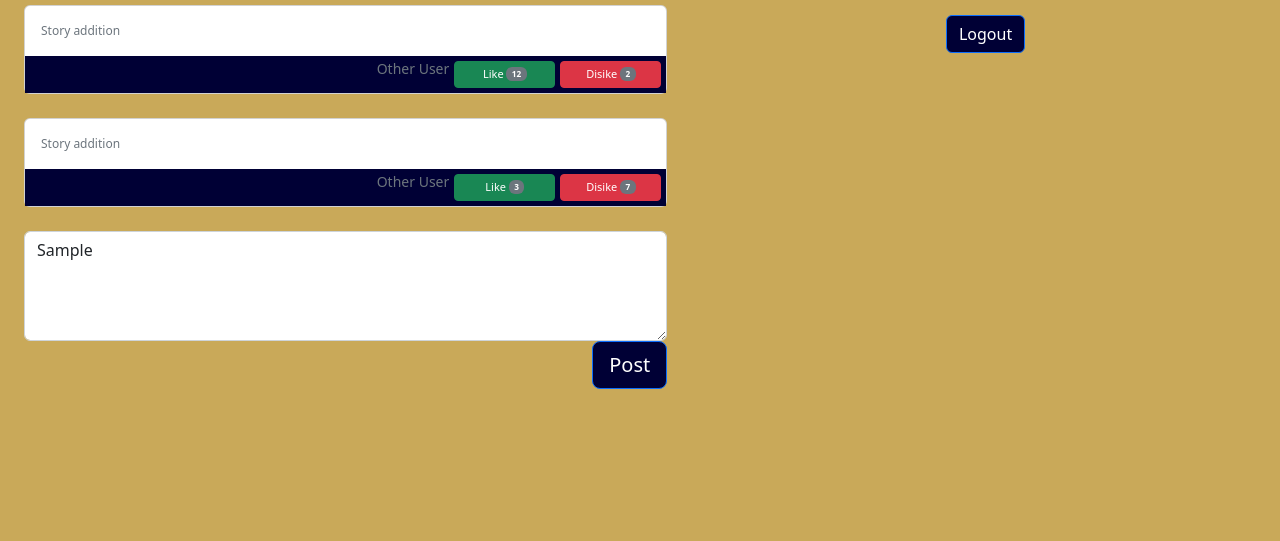
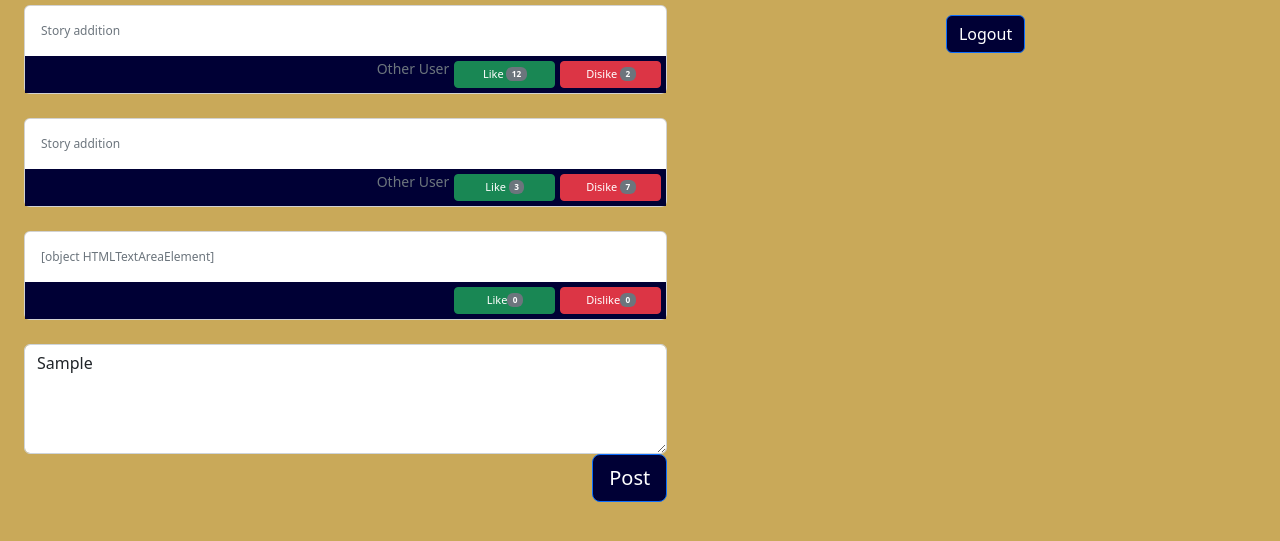
Before and after one commit to MonkeyMan123476/startup, a plain HTML site: page home.html in a window 1280 px wide. Both pictures are taken after typing "Sample" into the empty fields and a click on the button "Post". Shown: the part 163-704 px from the top of the page. Drawn offline with nearby package versions, Linux system fonts and the light colour scheme; a web font is replaced by a local one.

Commit message:
Added JavaScript functions to add HTML for each story post.

```diff
--- a/home.html
+++ b/home.html
@@ -2,6 +2,7 @@
 <html lang="en">
     <head>
         <meta name="viewport" content="width=device-width, initial-scale=1" />
+
         <link rel="stylesheet" href="main.css" />
         <link
           href="https://cdn.jsdelivr.net/npm/bootstrap@5.2.3/dist/css/bootstrap.min.css"
@@ -36,7 +37,7 @@
                                 <p class="card-text">Story addition</p>
                             </div>
                             <div class="buttons">
-                                <h5 class="card-title">Other User</h5>
+                                <h5 class="card-email">Other User</h5>
                                 <div class="likes">
                                     <button type="button" class="btn btn-sm btn-success">Like <span class="badge bg-secondary">12</span></button>
                                     <button type="button" class="btn btn-sm btn-danger">Disike <span class="badge bg-secondary">2</span></button>
@@ -50,7 +51,7 @@
                                 <p class="card-text">Story addition</p>
                             </div>
                             <div class="buttons">
-                                <h5 class="card-title">Other User</h5>
+                                <h5 class="card-email">Other User</h5>
                                 <div class="likes">
                                     <button type="button" class="btn btn-sm btn-success">Like <span class="badge bg-secondary">3</span></button>
                                     <button type="button" class="btn btn-sm btn-danger">Disike <span class="badge bg-secondary">7</span></button>
@@ -66,7 +67,7 @@
                                 <p class="card-text">Story addition</p>
                             </div>
                             <div class="buttons">
-                                <h5 class="card-title">Other User</h5>
+                                <h5 class="card-email">Other User</h5>
                                 <div class="likes">
                                     <button type="button" class="btn btn-sm btn-success">Like <span class="badge bg-secondary"></span></button>
                                     <button type="button" class="btn btn-sm btn-danger">Disike <span class="badge bg-secondary"></span></button>
--- a/main.css
+++ b/main.css
@@ -72,7 +72,7 @@ h3 {
     text-align: left;
 }
 
-.card-title {
+.card-email {
     flex:2;
     font-size: 14px;
 }
--- a/write.js
+++ b/write.js
@@ -9,11 +9,89 @@ function getPlayerName() {
     return displayEmail;
 }
 
+function testPostText() {
+    if ('content' in document.createElement('template')) {
+        let postDisplay = document.querySelector(".previous-posts");
+        let postTemplate = document.querySelector("#post");
+        let clone = postTemplate.textContent.cloneNode(true);
+
+        let storyText = document.querySelector("#postInput");
+        let storyAddition = clone.querySelector(".card-text");
+        storyAddition.textContent = storyText;
+
+        let emailDisplay = clone.querySelector(".card-email");
+        emailDisplay.textContent = getPlayerName();
+
+        postDisplay.appendChild(clone);
+    } else {
+        userEmailEl.textContent = "template not working";
+    }
+}
+
 function postText() {
-    const postDisplay = document.querySelector(".previous-posts");
-    const postTemplate = document.querySelector("#post");
-    const clone = postTemplate.textContent.cloneNode(true);
-
     let storyText = document.querySelector("#postInput");
 
+    let newPost = document.createElement("div");
+    newPost.setAttribute("class", "prev-post");
+
+    let postDisplay = document.querySelector(".previous-posts");
+    postDisplay.appendChild(newPost);
+
+    let card = document.createElement("div");
+    card.setAttribute("class", "card");
+    newPost.appendChild(card);
+
+    makeCardBody(card, storyText);
+    makeButtonBar(card);
 }
+
+function makeCardBody(card, storyText) {
+    let cardBody = document.createElement("div");
+    cardBody.setAttribute("class", "card-body");
+    card.appendChild(cardBody);
+
+    let storyAddition = document.createElement("p");
+    storyAddition.setAttribute("class", "card-text");
+    storyAddition.textContent = storyText;
+    cardBody.appendChild(storyAddition);
+}
+
+function makeButtonBar(card) {
+    let buttonBar = document.createElement("div");
+    buttonBar.setAttribute("class", "buttons");
+    card.appendChild(buttonBar);
+
+    let emailDisplay = document.createElement("h5");
+    emailDisplay.setAttribute("class", "card-email");
+    emailDisplay.textContent = getPlayerName();
+    buttonBar.appendChild(emailDisplay);
+
+    let reactionButtons = document.createElement("div");
+    reactionButtons.setAttribute("class", "likes");
+    buttonBar.appendChild(reactionButtons);
+
+    // Like Button
+    let likeButton = document.createElement("button");
+    likeButton.setAttribute("type", "button");
+    likeButton.setAttribute("class", "btn btn-sm btn-success");
+    likeButton.textContent = "Like";
+    reactionButtons.appendChild(likeButton);
+
+    let likeNumber = document.createElement("span");
+    likeNumber.setAttribute("class", "badge bg-secondary");
+    likeNumber.textContent = 0;
+    likeButton.appendChild(likeNumber);
+
+
+    // Dislike Button
+    let dislikeButton = document.createElement("button");
+    dislikeButton.setAttribute("type", "button");
+    dislikeButton.setAttribute("class", "btn btn-sm btn-danger");
+    dislikeButton.textContent = "Dislike";
+    reactionButtons.appendChild(dislikeButton);
+
+    let dislikeNumber = document.createElement("span");
+    dislikeNumber.setAttribute("class", "badge bg-secondary");
+    dislikeNumber.textContent = 0;
+    dislikeButton.appendChild(dislikeNumber);
+}
```
Also changed, not shown: index.html (+1 -22 lines).
